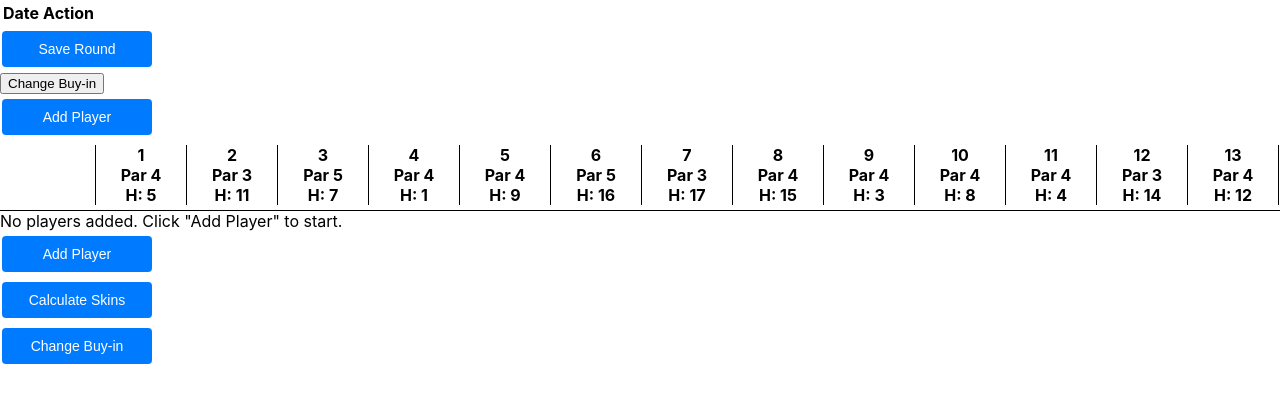
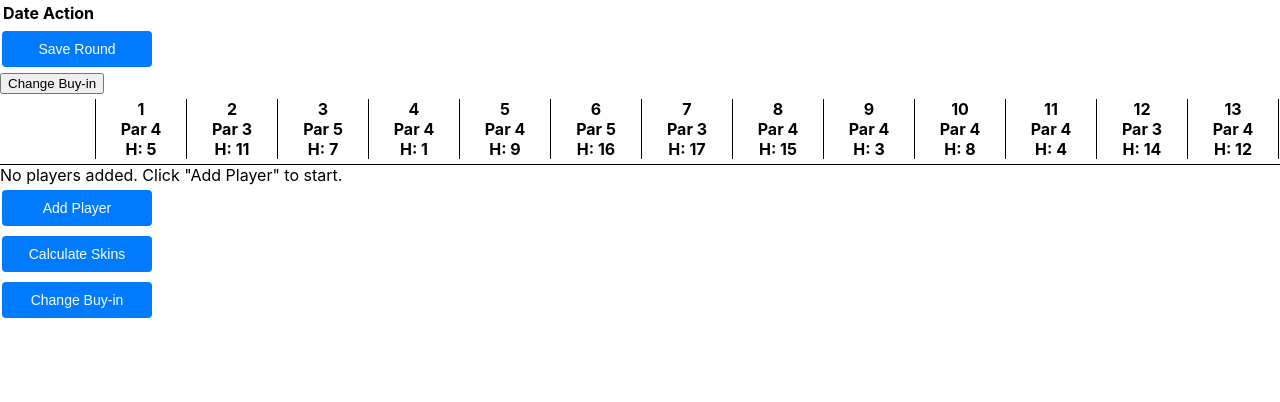
Before and after one commit to samblaha/Golf, a React (Create React App) app: page / in a window 1280 px wide. Shown: the top 402 px of the page. Built offline with nearby package versions, Linux system fonts and the light colour scheme.

Commit message:
Update GolfScorecard.js

```diff
--- a/src/GolfScorecard.js
+++ b/src/GolfScorecard.js
@@ -264,11 +264,7 @@ const deleteRound = (index) => {
         <button onClick={toggleBuyInPopup}>Change Buy-in</button>
       </div>
 
-      <div className="add-player-button">
-        <button className="button-style" onClick={addPlayerWithHandicap}>
-          Add Player
-        </button>
-      </div>
+
 
 
       <div className="header">
```
